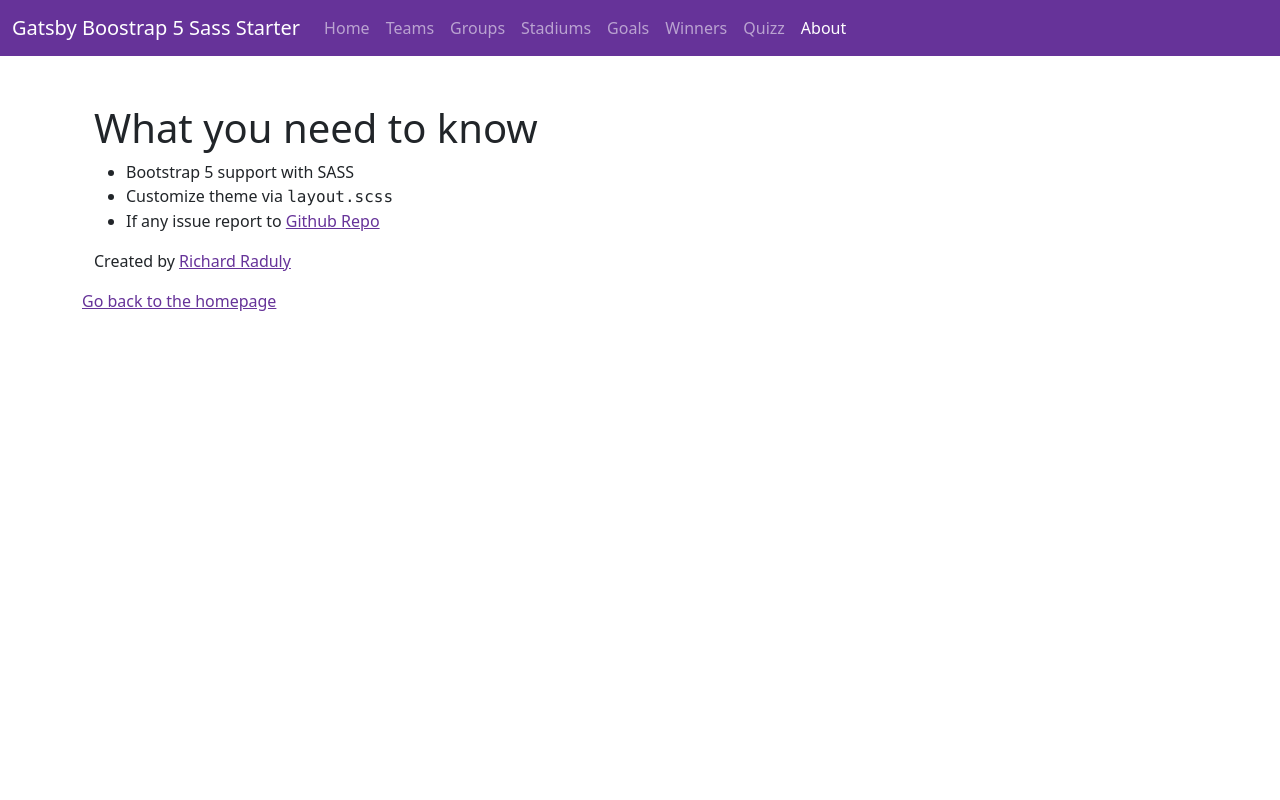
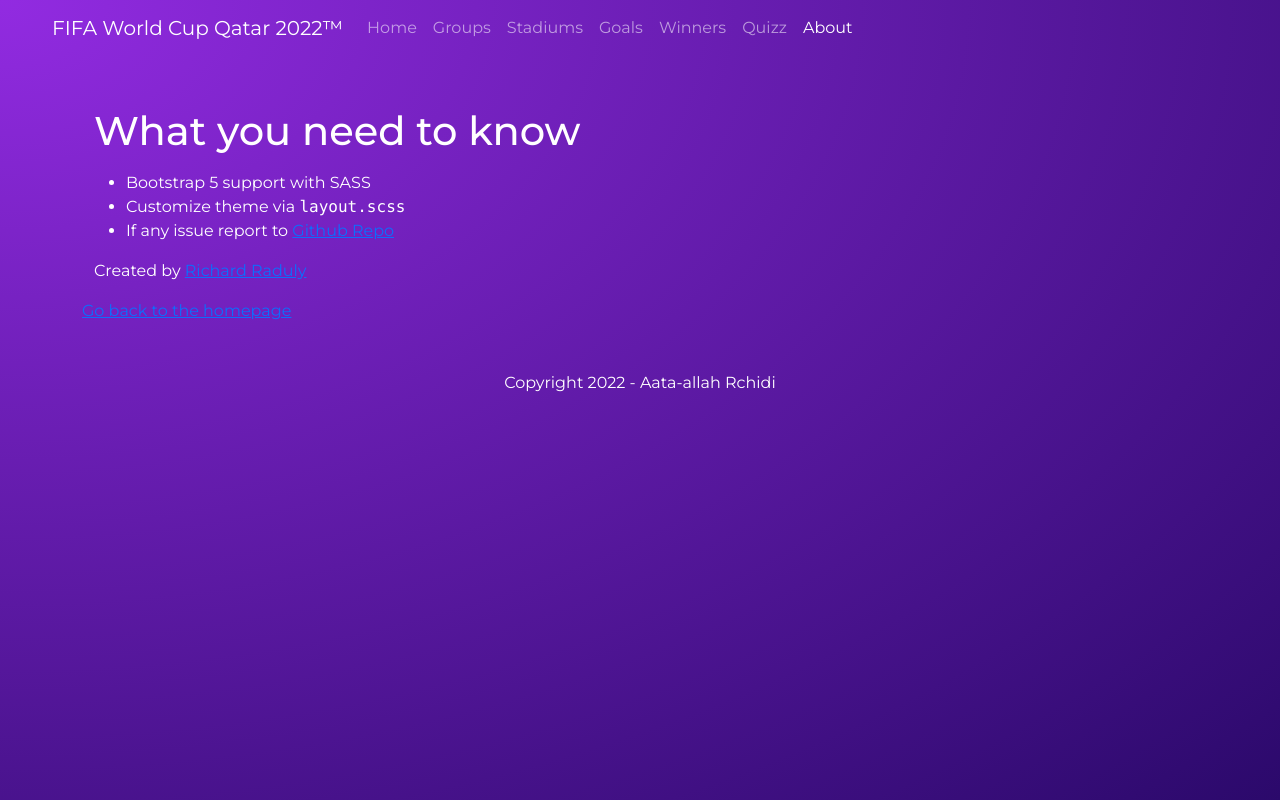
Before and after one commit to Atalaa/React-Soccer-world-cup-2022, a Gatsby site: page /about in a window 1280 px wide. Built offline with nearby package versions, Linux system fonts and the light colour scheme; Gatsby itself is replaced by a stand-in of ours.

Commit message:
added countdown, footer, styles

```diff
--- a/gatsby-config.js
+++ b/gatsby-config.js
@@ -1,6 +1,6 @@
 module.exports = {
   siteMetadata: {
-    title: `Gatsby Boostrap 5 Sass Starter`,
+    title: `FIFA World Cup Qatar 2022™ `,
     description: `A simple bootstrap 5 and Sass starter for Gatsby. This barebones starter ships with the main Gatsby configuration files you might need.`,
     author: `@r-ichard`,
   },
--- a/package.json
+++ b/package.json
@@ -6,6 +6,7 @@
   "author": "Richard Raduly <richard@raduly.fr>",
   "dependencies": {
     "@popperjs/core": "^2.9.2",
+    "@rumess/react-flip-countdown": "^1.2.6",
     "bootstrap": "^5.1.3",
     "gatsby": "^4.4.0",
     "gatsby-plugin-gatsby-cloud": "^4.5.0-next.2",
--- a/src/components/layout.js
+++ b/src/components/layout.js
@@ -5,6 +5,7 @@
 import Navbar from "./navbar"
 import "./layout.scss"
 
+//children represents anything nested inside <Layout></Layout> component.
 const Layout = ({ children }) => {
   const data = useStaticQuery(graphql`
     query SiteTitleQuery {
@@ -17,11 +18,12 @@
   `)
 
   return (
-    <div className="container-fluid p-0">
+    <div className="container-fluid p-0 layout">
       <Navbar siteTitle={data.site.siteMetadata?.title || `Title`} />
-      <main>
-        {children}
-      </main>
+      <main>{children}</main>
+      <footer>
+        <p>Copyright 2022 - Aata-allah Rchidi</p>
+      </footer>
     </div>
   )
 }
--- a/src/components/layout.scss
+++ b/src/components/layout.scss
@@ -1,3 +1,46 @@
 //Here you can customize bootstrap
+@import url('https://fonts.googleapis.com/css2?family=Montserrat:wght@300;400;500;700&display=swap');
+@import "~bootstrap/scss/bootstrap";
+
 $primary: #663399;
-@import "~bootstrap/scss/bootstrap";
+
+* {
+  margin: 0;
+  padding: 0;
+  text-decoration: none;
+  font-family: "Montserrat";
+  color: white;
+}
+
+html,
+body {
+  min-height: 100%;
+}
+
+body {
+  background: radial-gradient(at top left, rgba(146, 43, 225, 1) 0%, rgba(43, 9, 107, 1) 100%);
+  background-repeat: no-repeat;
+}
+
+p {
+  margin: 16px auto;
+  line-height: 1.5em;
+}
+
+/* layout & nav */
+.layout {
+  max-width: 1200px;
+  margin: 0 auto;
+}
+
+nav a {
+  border-bottom: 3px solid transparent;
+
+  &:hover {
+    border-color: white;
+  }
+}
+
+footer {
+  text-align: center;
+}
--- a/src/components/navbar.js
+++ b/src/components/navbar.js
@@ -12,7 +12,7 @@
 
 const Navbar = ({ siteTitle }) => {
   return (
-    <nav className="navbar navbar-expand-md navbar-dark bg-primary">
+    <nav className="navbar navbar-expand-md navbar-dark">
       <div className="container-fluid">
         <Link to="/" className="navbar-brand">
           {siteTitle}
@@ -33,9 +33,6 @@
           <ul className="navbar-nav me-auto mb-2 mb-md-0">
             <li className="nav-item">
               <ExactNavLink to="/">Home</ExactNavLink>
-            </li>
-            <li className="nav-item">
-              <ExactNavLink to="/teams">Teams</ExactNavLink>
             </li>
             <li className="nav-item">
               <ExactNavLink to="/groups">Groups</ExactNavLink>
```
Also changed, not shown: src/pages/index.js (+13 -9 lines), src/pages/teams.js (deleted, +0 -17 lines), src/images/cr7.png (added), 3 other files.
